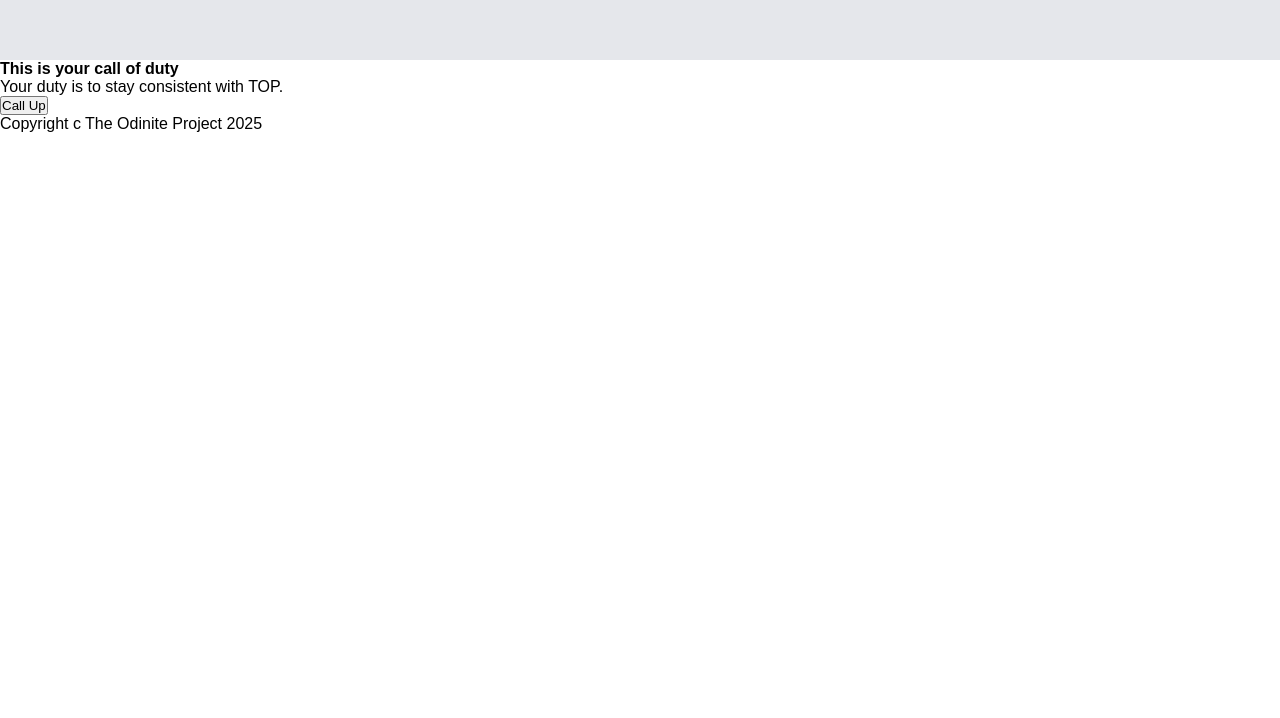
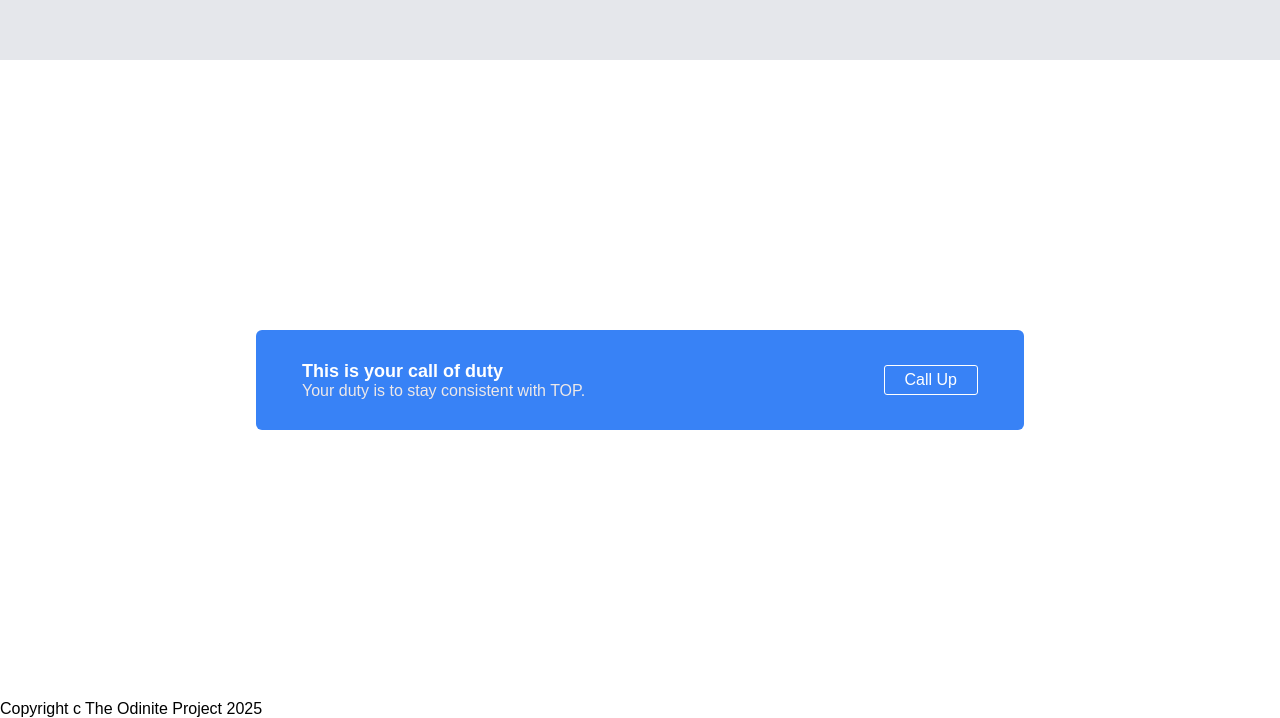
Before and after one commit to Gaurangjodh/landing-page-odin-1, a plain HTML site: page index.html in a window 1280 px wide. Shown: the part 2340-3058 px from the top of the page. Before the commit the page ends 2473 px from the top, so only its background shows below. Drawn offline with Linux system fonts and the light colour scheme.

Commit message:
Done with the fourth section

```diff
--- a/style.css
+++ b/style.css
@@ -125,3 +125,40 @@ a{
     font-weight: 800;
     font-size: 18px;
 }
+
+.main-box4{
+    display: flex;
+    justify-content: center;
+    align-items: center;
+    height: 80vh;
+}
+.CTA-box{
+    display: flex;
+    width: 60vw;
+    justify-content: space-between;
+    background-color: #3882f6;
+    border-radius: 6px;
+    height: 100px;
+    align-items: center;
+    padding: 0 46px;
+}
+.CTA-text{
+    color: white;
+}
+.CTA-text>h4{
+    font-size: 18px;
+    font-weight: 900;
+}
+.CTA-text>p{
+    font-size: 16px;
+    color: #ede8e8;
+}
+.CTA-btn>button{
+    border: 1px solid white;
+    background-color: #3882f6;
+    color: white;
+    padding: 5px 20px;
+    border-radius: 3px;
+    font-size: 16px;
+    cursor: pointer;
+}
```
